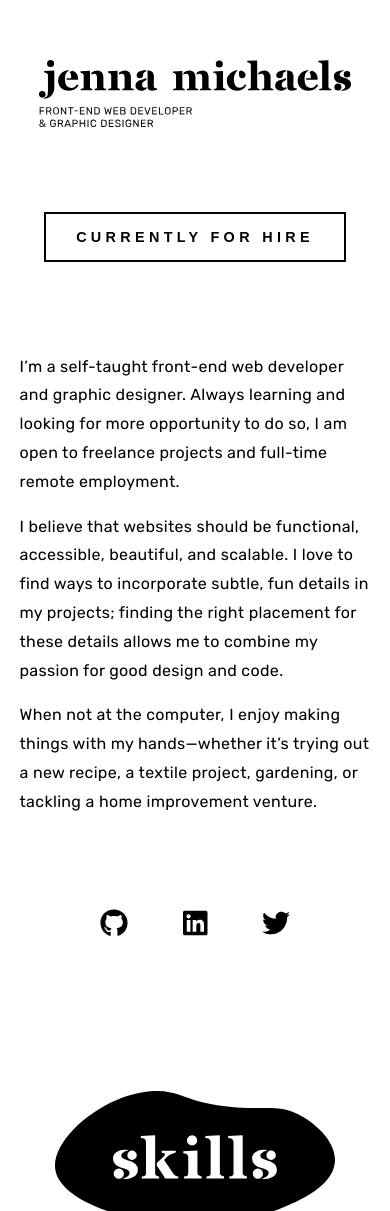
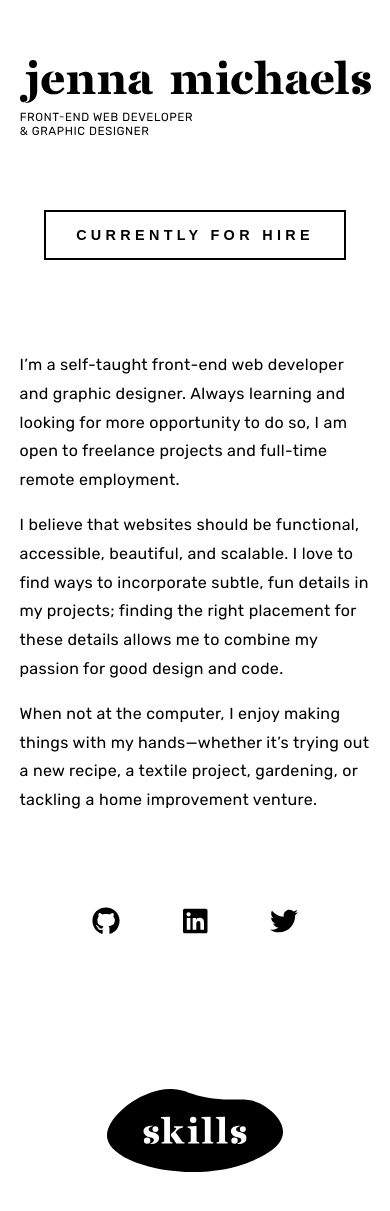
Before and after one commit to jenna-m/portfolio, a React (Create React App) app: page / in a window 390 px wide. Shown: the part 170-1381 px from the top of the page. Built offline with nearby package versions, Linux system fonts and the light colour scheme.

Commit message:
Update index.css

```diff
--- a/src/index.css
+++ b/src/index.css
@@ -143,16 +143,14 @@ a {
 
 #logo-splash {
   width: 55%;
-  margin: 25px 0px 100px 0px;
+  margin: 20px 0px 80px 0px;
   display: flex;
   flex-direction: column;
-  align-content: flex-start;
-  justify-content: space-evenly;
 }
 
 #logo-splash img {
+  margin: 0 auto;
   width: 100%;
-  padding-bottom: 10px;
 }
 
 /* Home sliding button styling */
@@ -623,17 +621,16 @@ textarea {
 
   /* Home */
   #logo-splash {
-    width: 80%;
-    margin: 25px 0px 65px 0px;
+    width: 100%;
+    margin: 10px 0px 50px 0px;
   }
 
   #logo-splash img {
-    width: 100%;
-    padding-bottom: 10px;
+    width: 90%;
   }
 
   #social-links li {
-    padding: 0px 5vw 0px 5vw;
+    padding: 0px 8vw;
     display: inline;
     font-size: 1.75em;
   }
@@ -667,7 +664,7 @@ textarea {
   }
 
   #skills-img img {
-    width: 75%;
+    width: 55%;
   }
 
   #skills-container {
@@ -872,13 +869,12 @@ textarea {
   }
 
   #logo-splash {
-    width: 80%;
+    width: 100%;
     margin: 80px 0px 65px 0px;
   }
 
   #logo-splash img {
-    width: 100%;
-    padding-bottom: 10px;
+    width: 90%;
   }
 
   /* About */
@@ -896,7 +892,7 @@ textarea {
   }
 
   #social-links li {
-    padding: 0px 7vw 0px 7vw;
+    padding: 0px 8vw;
     display: inline;
     font-size: 1.75em;
   }
@@ -920,7 +916,7 @@ textarea {
   }
 
   #skills-img img {
-    width: 80%;
+    width: 50%;
   }
 
   #skills-container {
```
